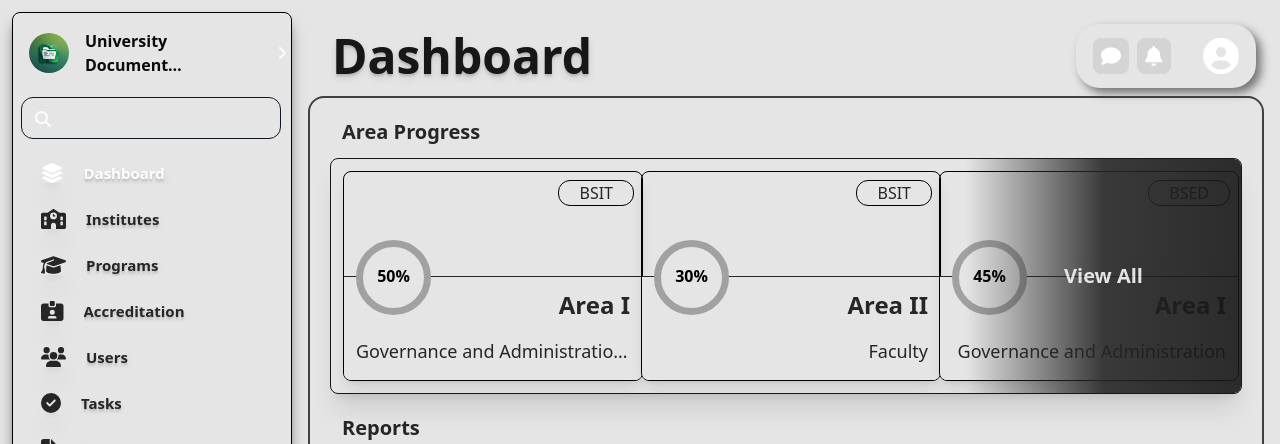
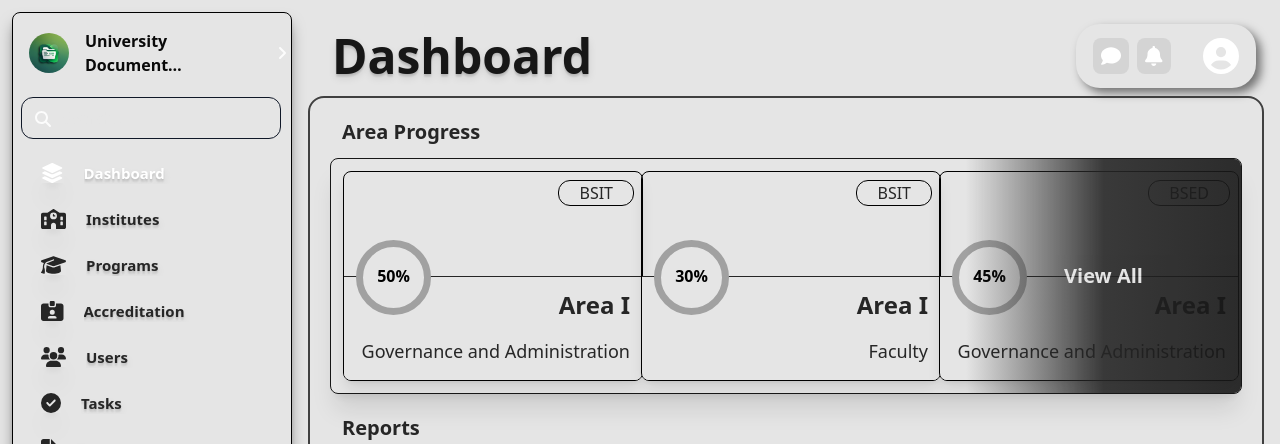
Before and after one commit to am-not-a-coder/Capstone-Project, a React (Vite) app: page /Tasks in a window 1280 px wide. Shown: the top 444 px of the page. Built offline with nearby package versions, Linux system fonts and the light colour scheme.

Commit message:
fix components (deadlines, areas)
update area and deadline properties for consistency

```diff
--- a/src/pages/Tasks.jsx
+++ b/src/pages/Tasks.jsx
@@ -10,13 +10,34 @@ const Tasks = () => {
     const [percentage, setPercentage] = useState(30);
     const deadLines = [
     {
-        areaTitle: 'Area I-A: Administrative Organization',
+        title: 'Area I-A: Administrative Organization',
         date: '2025-06-15'
     },
     {
-        areaTitle: 'Area I-C: Administration of Non-Academic Personnel',
+        title: 'Area I-C: Administration of Non-Academic Personnel',
         date: '2025-06-18'
+    }];
+
+    const area =[
+    {
+        title: "Area I",
+        desc: "Governance and Administration",
+        program: "BSIT",
+        percentage: 50
+    },
+    {
+        title: "Area I",
+        desc: "Faculty",
+        program: "BSIT",
+        percentage: 30
+    },
+    {
+        title: "Area I",
+        desc: "Governance and Administration",
+        program: "BSED",
+        percentage: 45
     }
+
     ]
     return(
 
@@ -26,16 +47,21 @@ const Tasks = () => {
 
             {/* Area Progress */}
             <h1 className="mx-3 mb-3 text-xl font-semibold">Area Progress</h1>
-            <section className="relative grid grid-cols-3 gap-2 p-3 text-neutral-800 border-1 border-neutral-900 rounded-lg shadow-xl overflow-hidden">
+            <section className="relative grid grid-cols-3 gap-2 p-3 min-h-[220px] text-neutral-800 border-1 border-neutral-900 rounded-lg shadow-xl overflow-hidden">
                 {/* Areas */}
 
-            <Area areaTitle="Area I" description="Governance and Administration Governance and Administration" program="BSIT" percentage={50}/>
-            <Area areaTitle="Area II" description="Faculty" program="BSIT" percentage={30}/>
-            <Area areaTitle="Area I" description="Governance and Administration" program="BSED" percentage={45}/>
-
-            <div className='absolute right-0 col-start-3 flex items-center justify-center min-w-[275px] h-full overflow-hidden opacity-90 transition-all duration-500 hover:min-w-[278px] hover:opacity-95 hover:scale-110 bg-gradient-to-r from-transparent via-neutral-800 to-neutral-900 cursor-pointer'>
-                <h1 className='z-10 text-neutral-200 text-xl font-semibold'>View All</h1>
-            </div>
+            {area && area.length > 0 ? (
+            <>
+            {area.map((area, index) => (
+                <Area key={index} areaTitle={area.title} desc={area.desc} program={area.program} percentage={area.percentage}/>)
+            )}
+                <div className='absolute right-0 col-start-3 flex items-center justify-center min-w-[275px] h-full overflow-hidden opacity-90 transition-all duration-500 hover:min-w-[278px] hover:opacity-95 hover:scale-110 bg-gradient-to-r from-transparent via-neutral-800 to-neutral-900 cursor-pointer'>
+                        <h1 className='z-10 text-neutral-200 text-xl font-semibold'>View All</h1>
+                    </div>
+            </>
+        ) : (
+                <p className="col-span-3 text-center m-auto text-lg text-gray-500">No areas found.</p>
+            )}
 
 
             {/* the percentage should be changed based on the progress of area */}
@@ -109,9 +135,9 @@ const Tasks = () => {
                         {/* Deadline container */}
                         <div className='flex flex-col items-center mt-2 min-h-[500px] min-w-full p-1 bg-neutral-300 rounded-md border relative'>
                             {deadLines && deadLines.length > 0 ? deadLines.map((deadline, index) => (
-                                <Deadline key={index} areaTitle={deadline.areaTitle} date={deadline.date} />
+                                <Deadline key={index} areaTitle={deadline.title} date={deadline.date} />
                             )) : (
-                                 <p className="place-self-center text-center m-auto text-lg text-gray-500">No deadlines ahead.</p>
+                                 <p className=" text-center m-auto text-lg text-gray-500">No deadlines ahead.</p>
                             )
                             }
                         </div>
@@ -148,7 +174,7 @@ const Tasks = () => {
 
 //Generates the areas
 
-export const Area = ({percentage, program, areaTitle, description}) =>{
+export const Area = ({percentage, program, areaTitle, desc}) =>{
 
     return(
         <div className="relative  mr-4 min-w-[300px] h-[210px] border-black border rounded-lg shadow-lg overflow-hidden transition-all duration-500 hover:scale-105 cursor-pointer">
@@ -159,7 +185,7 @@ export const Area = ({percentage, program, areaTitle, description}) =>{
 
             <div className='text-right h-[50%] p-3 bg-neutral-200 border-t-1'>
                 <h1 className='text-2xl font-semibold mb-4 text-wrap'>{areaTitle}</h1>
-                <h2 className='text-lg truncate'>{description}</h2>
+                <h2 className='text-lg truncate'>{desc}</h2>
             </div>
         </div>
 
```
